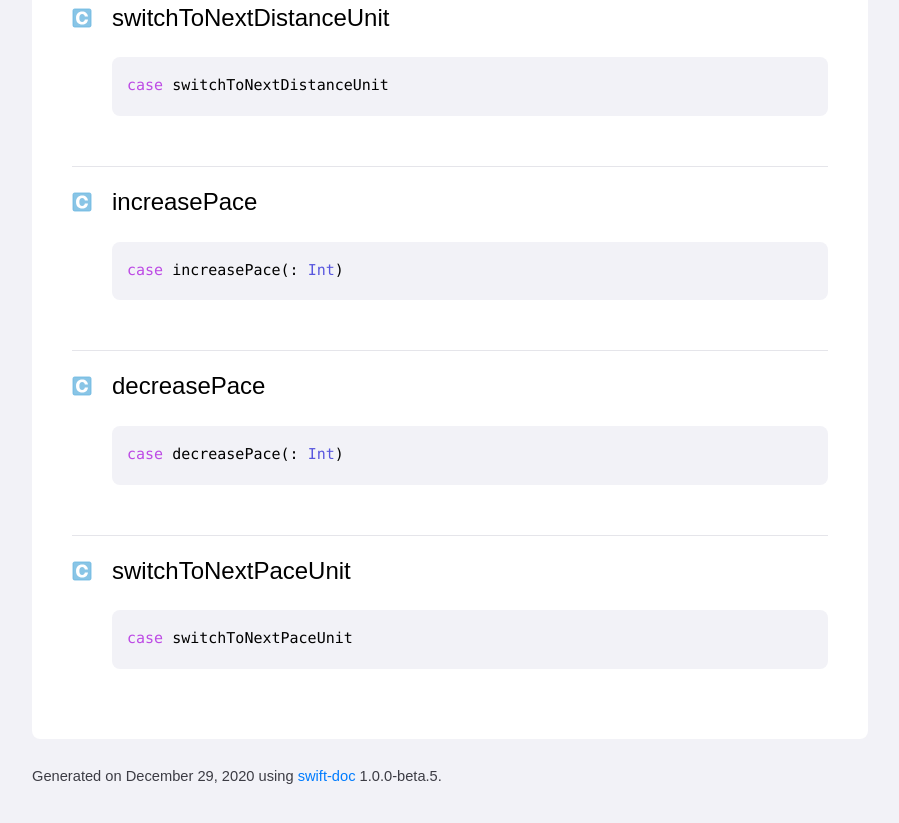
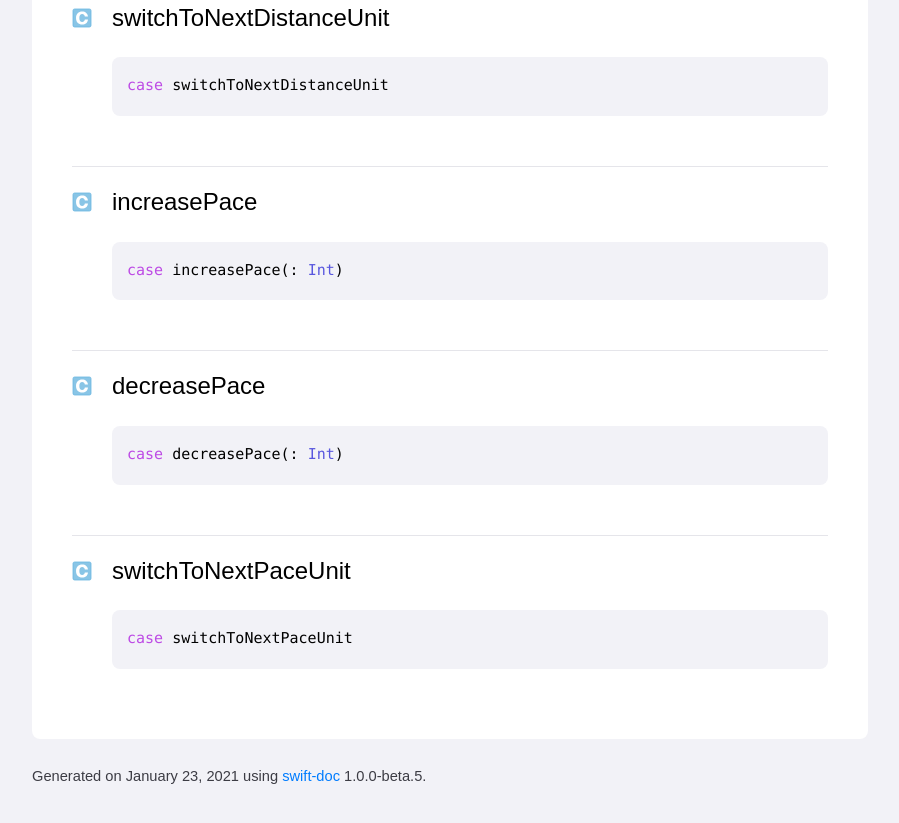
Before and after one commit to jjorgemoura/runitz, a plain HTML site: page index.html in a window 1280 px wide. Shown: the part 1238-2061 px from the top of the page, without its empty margins (32-931 px from the left). Drawn offline with Linux system fonts and the light colour scheme.

Commit message:
Deploying to gh-pages from  @ 1c18e4b67aac652a1c2d496a874803aac1d9cff7 🚀

```diff
--- a/index.html
+++ b/index.html
@@ -136,7 +136,7 @@
 
     <footer>
         <p>
-    Generated on <time datetime="2020-12-29T21:07:12+0000">December 29, 2020</time> using <a href="https://github.com/SwiftDocOrg/swift-doc">swift-doc</a> <span class="version">1.0.0-beta.5</span>.
+    Generated on <time datetime="2021-01-23T11:56:13+0000">January 23, 2021</time> using <a href="https://github.com/SwiftDocOrg/swift-doc">swift-doc</a> <span class="version">1.0.0-beta.5</span>.
 </p>
     </footer>
 </body>
```
